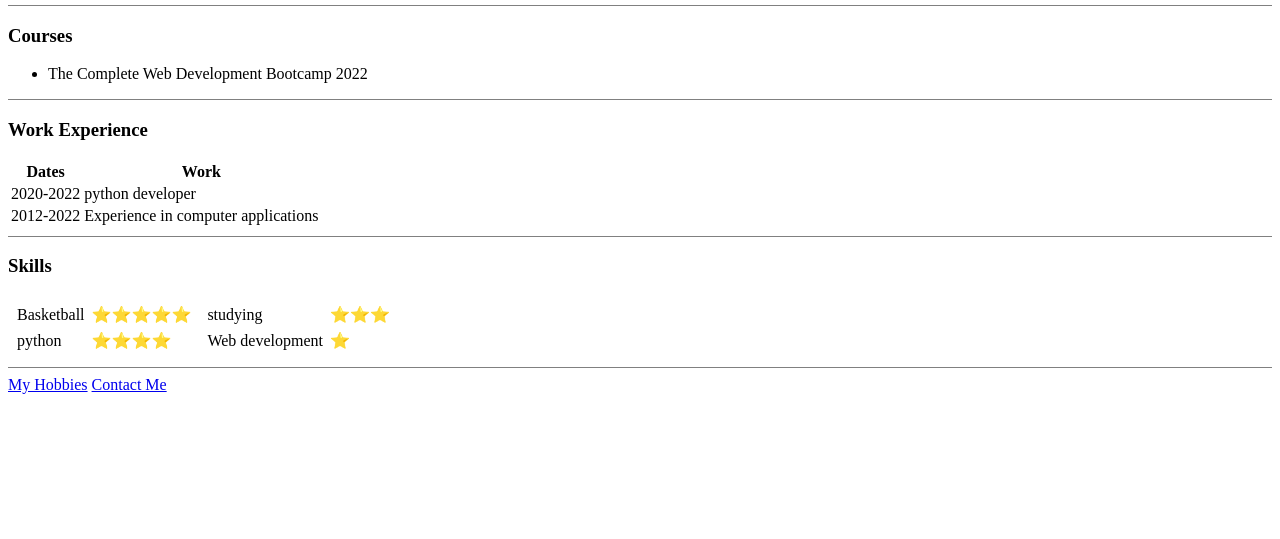
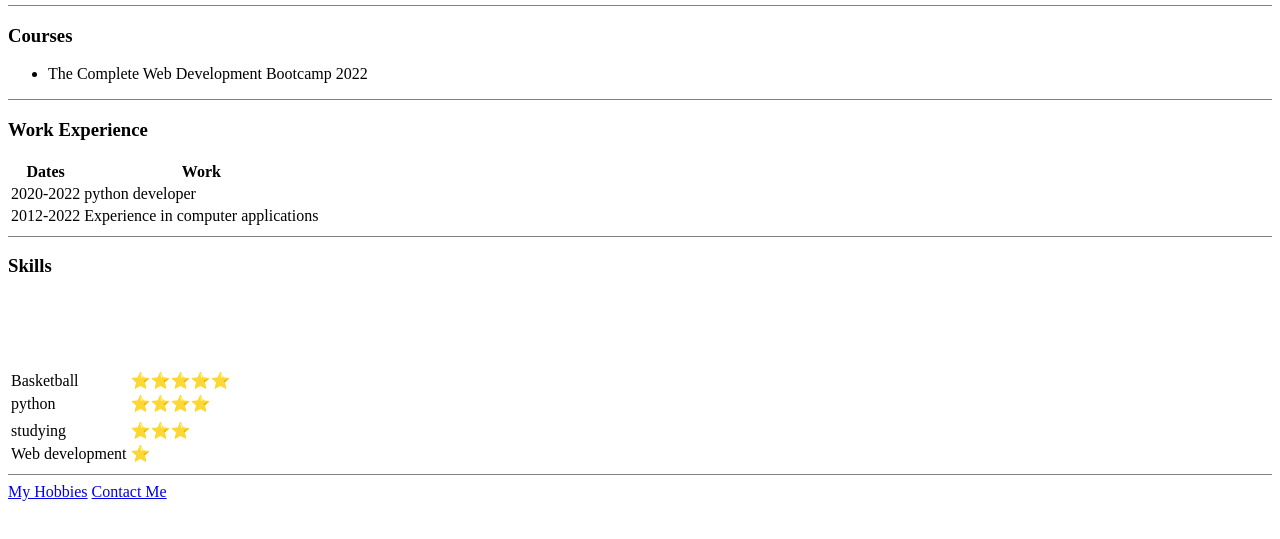
Before and after one commit to Ankit-0310/testing-site-cv, a plain HTML site: page index.html in a window 1280 px wide. Shown: the part 165-704 px from the top of the page. Drawn offline with Linux system fonts and the light colour scheme.

Commit message:
Update index.html

```diff
--- a/index.html
+++ b/index.html
@@ -56,32 +56,27 @@
   <h3>Skills</h3>
 
  <table >
-    <td>
-      <table cellspacing="5">
+    <thead>
       <tr>
         <td>Basketball</td>
-          <td> ⭐⭐⭐⭐⭐ </td>
+        <td> ⭐⭐⭐⭐⭐ </td><br>
       </tr>
       <tr>
         <td>python</td>
-          <td>⭐⭐⭐⭐</td>
+        <td>⭐⭐⭐⭐</td><br>
       </tr>
-      </table>
-    </td>
       <td>
-      <table cellspacing="5">
         <tr>
           <td>studying</td>
-          <td> ⭐⭐⭐ </td>
+          <td> ⭐⭐⭐ </td><br>
         </tr>
         <tr>
           <td>Web development</td>
-          <td> ⭐ </td>
-
+          <td> ⭐ </td><br>
         </tr>
-      </table>
       </td>
       </tr>
+    </thead>
   </table>
 
   <hr size="" noshade==>
```
Lines whose indentation alone changed are shown as unchanged.
